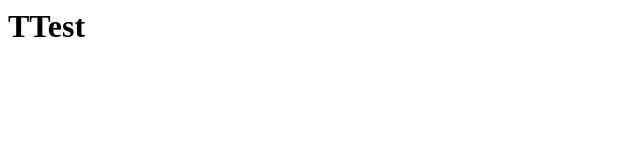
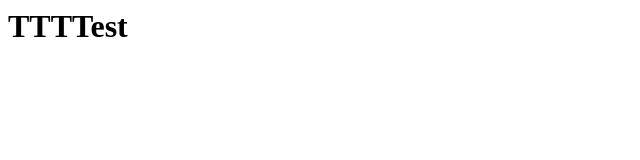
Before and after one commit to nguyenhoangkhang2103/jenkins, a plain HTML site: page index.html in a window 1280 px wide. Shown: the whole page, without its empty margins (0-640 px from the left). Drawn offline with Linux system fonts and the light colour scheme.

Commit message:
first commit

```diff
--- a/index.html
+++ b/index.html
@@ -1 +1 @@
-<h1> TTest </h1>
+<h1> TTTTest </h1>
```
